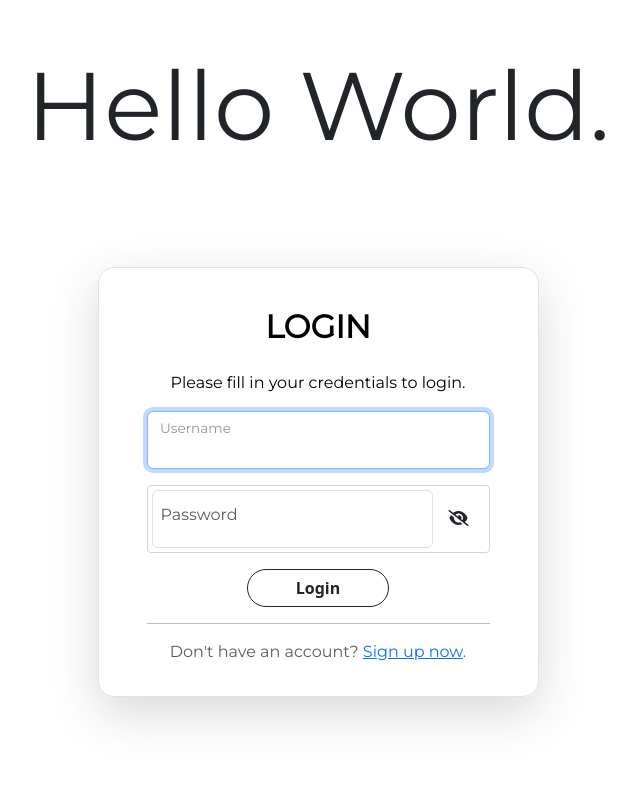
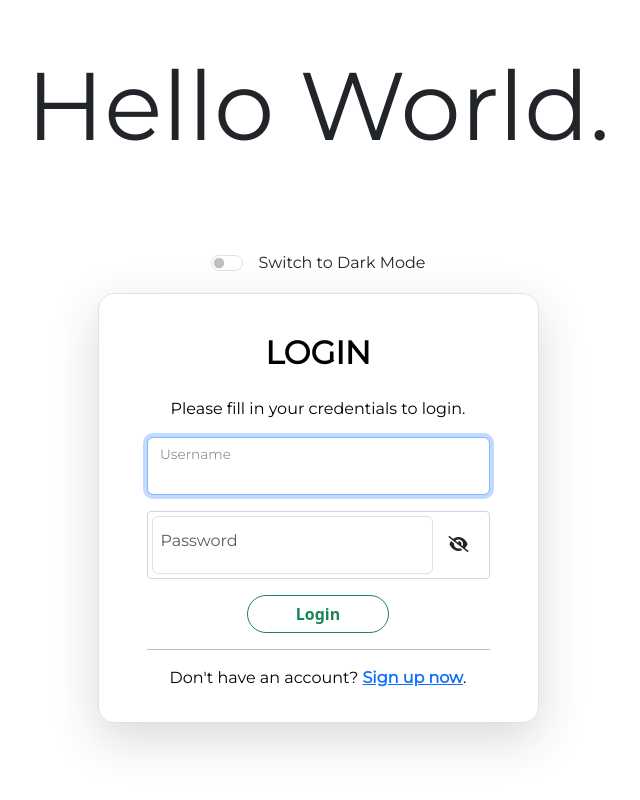
Before and after one commit to ronhedwigzape/auth-system, a PHP site: page /login.php in a window 1280 px wide. Shown: the whole page, without its empty margins (322-962 px from the left). Run offline with PHP 8.4, Linux system fonts and the light colour scheme.

Commit message:
Update login.php

```diff
--- a/login.php
+++ b/login.php
@@ -75,8 +75,8 @@ if($_SERVER["REQUEST_METHOD"] == "POST"){
                             // $_SESSION["id"] = $id;
                             // $_SESSION["username"] = $username;
 
-                            // Set expiration to 7 days
-                            $expiration = time() + (60 * 60 * 24 * 7);
+                            // Set expiration to 3 days
+                            $expiration = time() + (60 * 60 * 24 * 3);
 
                             // Set Cookie for username and id
                             setcookie('username', $username, $expiration, '/');
@@ -119,7 +119,11 @@ require_once 'partials/header.php';
         <h1 class="d-flex justify-content-center text-center tracking-in-expand" style="font-size: 6rem;">Hello World.</h1>
     </div>
 </div>
-<div class="container px-4 py-3 mt-5 h-100"> <!--container-->
+<div class="d-flex justify-content-center form-check form-switch">
+    <input class="form-check-input" type="checkbox" role="switch" id="toggle">
+    <label class="form-check-label ms-3" for="toggle">Switch to Dark Mode</label>
+</div>
+<div class="container px-4 py-3 h-100"> <!--container-->
     <div class="row d-flex justify-content-center h-100"> <!--grid-->
         <div class="col-12 col-sm-10 col-md-7 col-lg-6 col-xl-5 "> <!--column-->
             <div class="text-black rounded-4"> <!--background-->
@@ -152,12 +156,12 @@ require_once 'partials/header.php';
                                 <label for="password" class="text-muted">Password</label>
                                 <a type="button" class="toggle-eye text-decoration-none transition pt-3 mt-1 text-dark px-3 fa-solid"><b id="eye" class="fa-eye-slash "></b></a>
                             </div>
-                            <button class="btn btn-outline-dark btn-md px-5 rounded-5" value="Login" type="submit"><b>Login</b></button>
+                            <button class="btn btn-outline-success btn-md fw-bold px-5 rounded-5" value="Login" type="submit">Login</button>
                         </form>
                     </div>
                     <hr>
                     <div>
-                        <p class="mb-3 text-muted">Don't have an account? <a href="index.php">Sign up now</a>.</p>
+                        <p class="mb-3">Don't have an account? <a class="fw-bold" href="index.php">Sign up now</a>.</p>
                     </div>
                 </div>
             </div>
```
